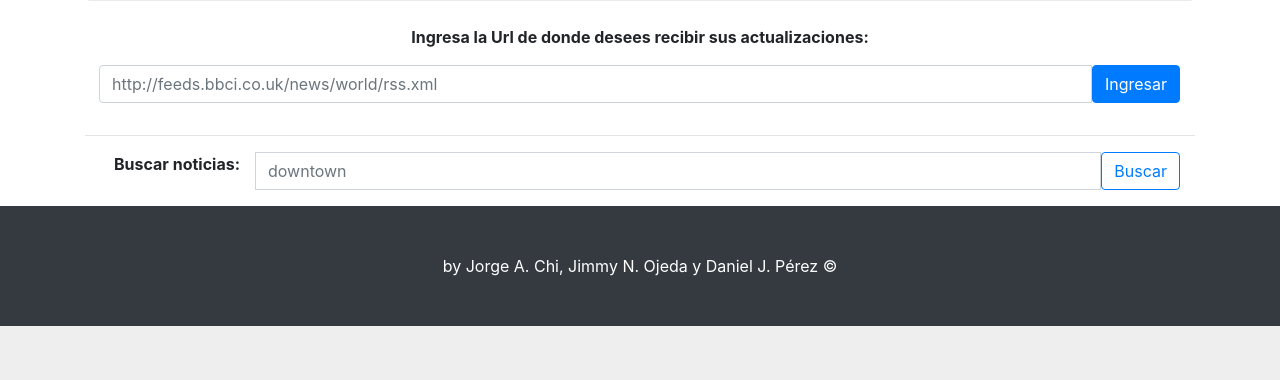
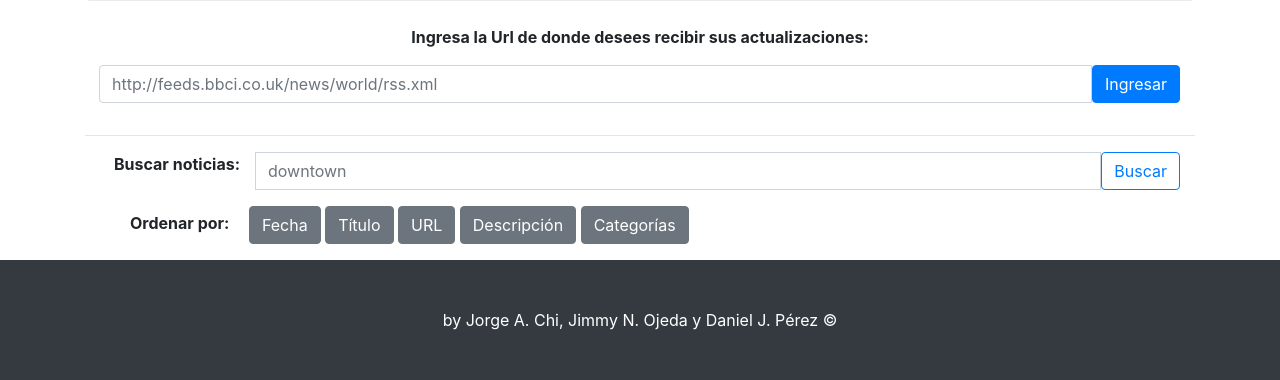
Before and after one commit to danieljpay/Opt_apps_web-proy, a PHP site: page / in a window 1280 px wide. Shown: the part 512-892 px from the top of the page. Before the commit the page ends 838 px from the top, so only its background shows below. Run offline with PHP 8.4, Linux system fonts and the light colour scheme; data comes from the database, SQL or seed files in the repository.

Commit message:
botones de filtros agregados

```diff
--- a/index.php
+++ b/index.php
@@ -151,7 +151,9 @@ if (isset($_POST['submit']) && $_POST['RSSUrl'] != '') {
 				</div>
 			</form>
 		</div>
+
 		<hr/>
+
 		<!-- Search Input Words -->
 		<div class="container">
 			<form action="" class="input-group-append">
@@ -175,6 +177,14 @@ if (isset($_POST['submit']) && $_POST['RSSUrl'] != '') {
 					>
 				</div>
 			</form>
+			<div class="container mb-3">
+				<label class="col-sm-auto control-label" for=""><strong>Ordenar por:</strong></label>
+				<button class="btn btn-secondary">Fecha</button>
+				<button class="btn btn-secondary">Título</button>
+				<button class="btn btn-secondary">URL</button>
+				<button class="btn btn-secondary">Descripción</button>
+				<button class="btn btn-secondary">Categorías</button>
+			</div>
 		</div>
 
 		<!-- Page Features -->
```
